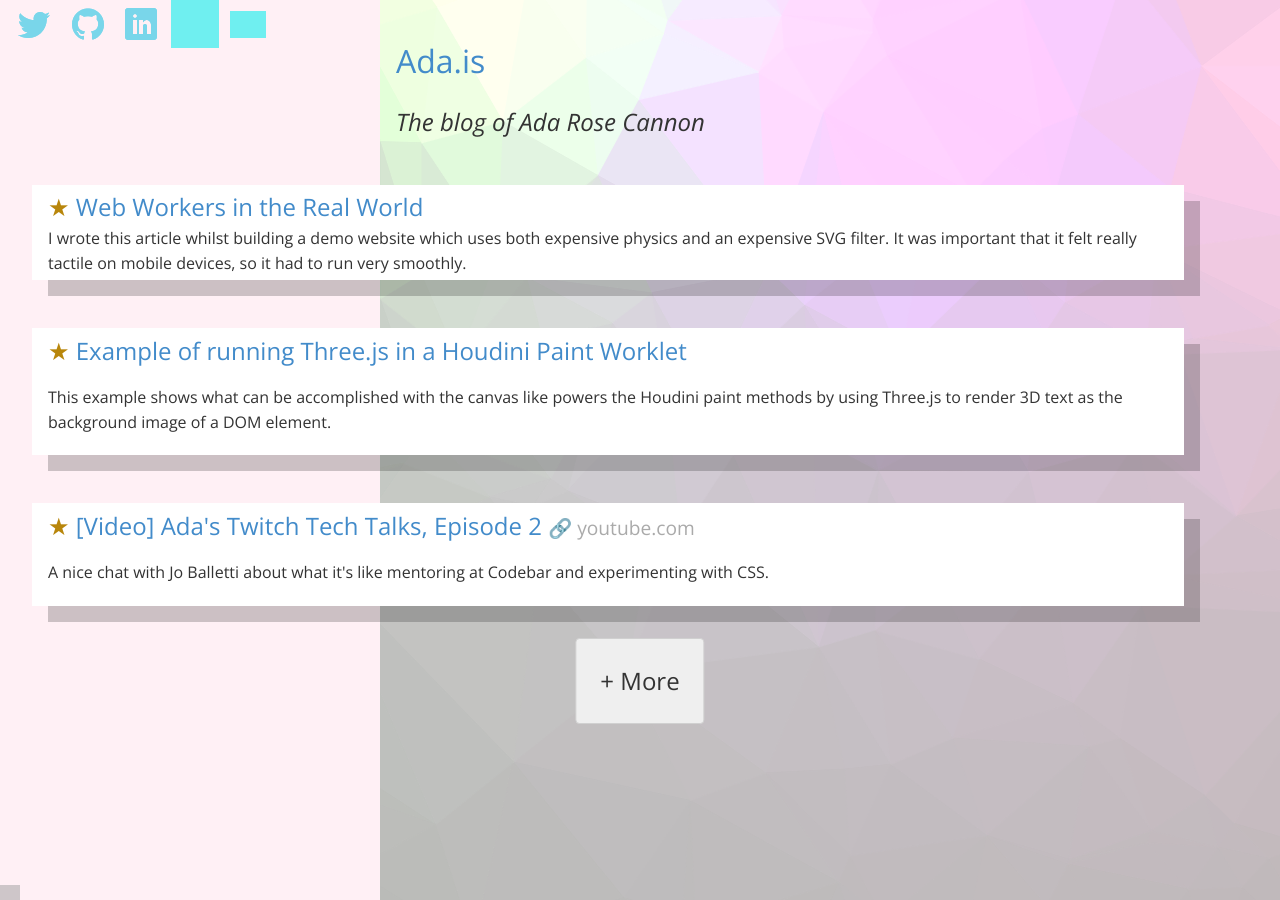
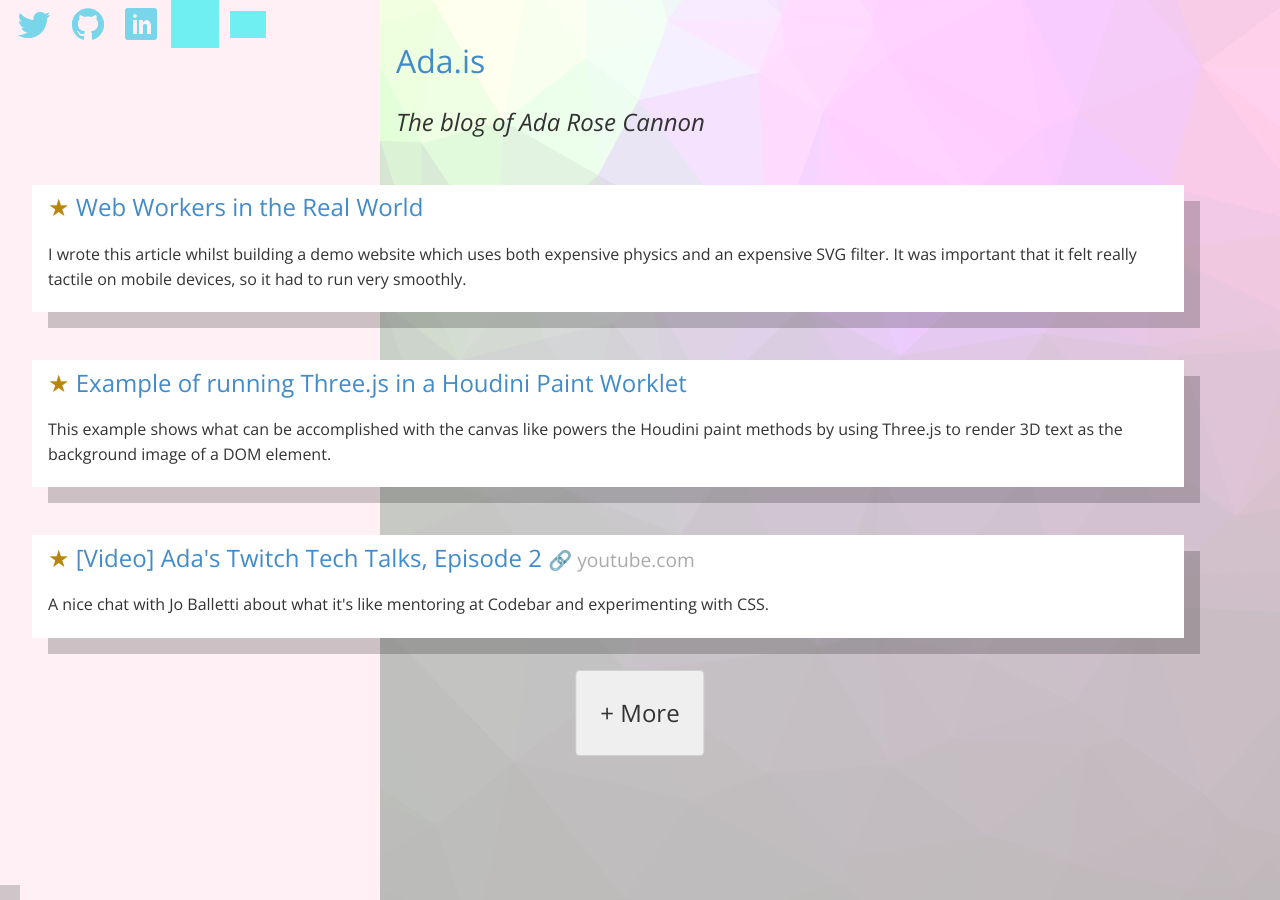
Before and after one commit to AdaRoseCannon/adarosecannon.github.io, a Jekyll site: the page built from index.html, in a window 1280 px wide. Built offline with Jekyll 4.4.1, drawn with Linux system fonts in a browser that asks for light colours; grey boxes are pictures that could not be loaded.

Commit message:
Update index.html

```diff
--- a/index.html
+++ b/index.html
@@ -13,7 +13,7 @@ title: Ada.is
     	<time>{{ post.date | date_to_string }}</time>
 	{% else %}
 		<h2>{% if post.star %}<span class="star">&#9733;</span> {% endif %}<a class="article-link" href="{{ post.url }}">{{ post.title }}</a></h2>
-		<article>{% if post.description %}{{ post.description }}{% else %}{{ post.excerpt }}{% endif %}</article>
+		<article><p>{% if post.description %}{{ post.description }}{% else %}{{ post.excerpt }}{% endif %}</p></article>
 		<time>{{ post.date | date_to_string }}</time>
 	{% endif %}
     </div>
```
